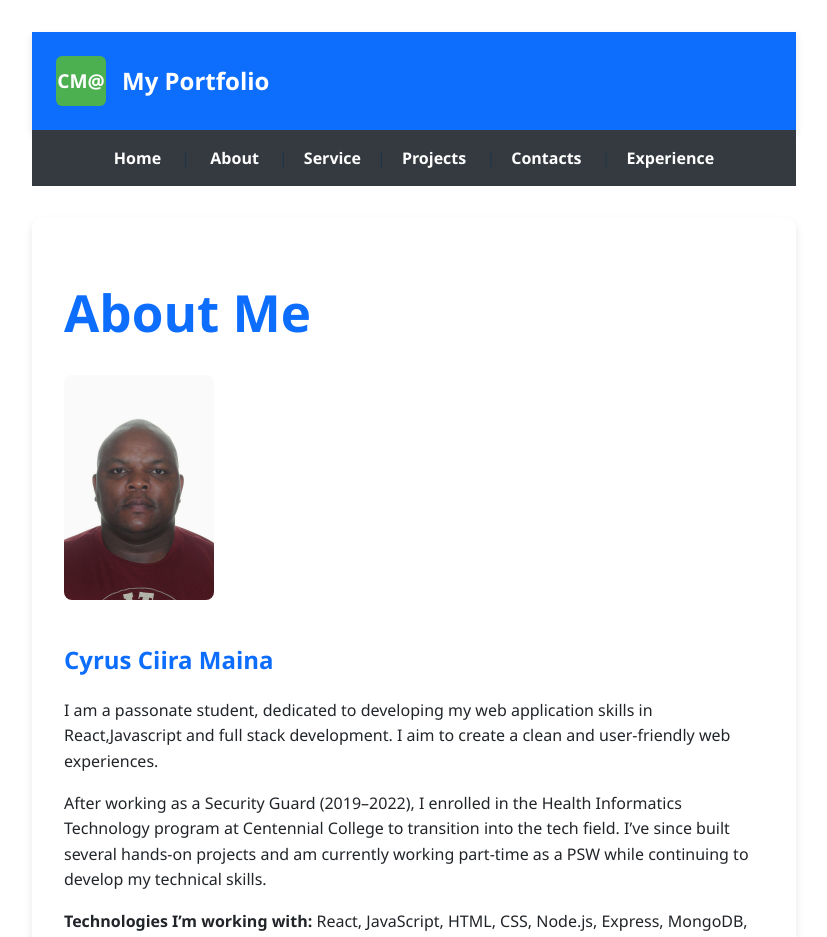
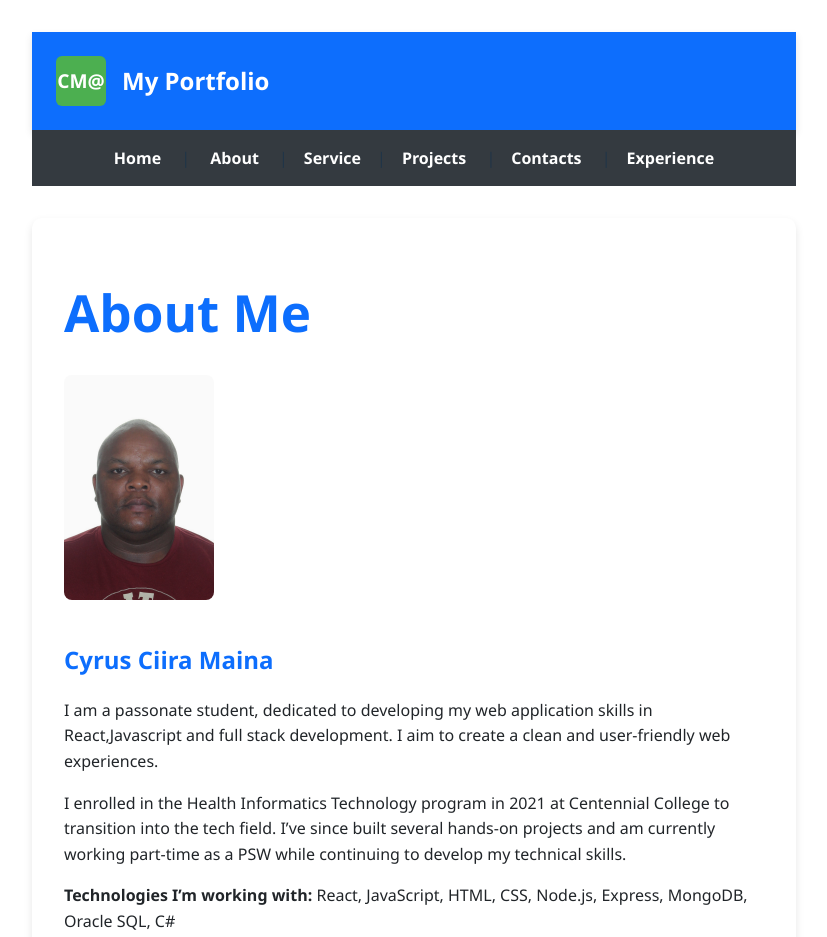
Before and after one commit to CYRUSMAINA/COMP229-Week2, a React (Vite) app: page /about in a window 1280 px wide. Shown: the top 937 px of the page, without its empty margins (226-1053 px from the left). Built offline with nearby package versions, Linux system fonts and the light colour scheme.

Commit message:
update about page

```diff
--- a/src/component/About.jsx
+++ b/src/component/About.jsx
@@ -24,8 +24,7 @@ export default function About()
           I aim to create a clean and user-friendly web experiences.
           </p>
           <p>
-        After working as a Security Guard (2019–2022), I enrolled in the Health
-        Informatics Technology program at Centennial College to transition into
+        I enrolled in the Health Informatics Technology program in 2021 at Centennial College to transition into
         the tech field. I’ve since built several hands-on projects and am
         currently working part-time as a PSW while continuing to develop my
         technical skills.
```
